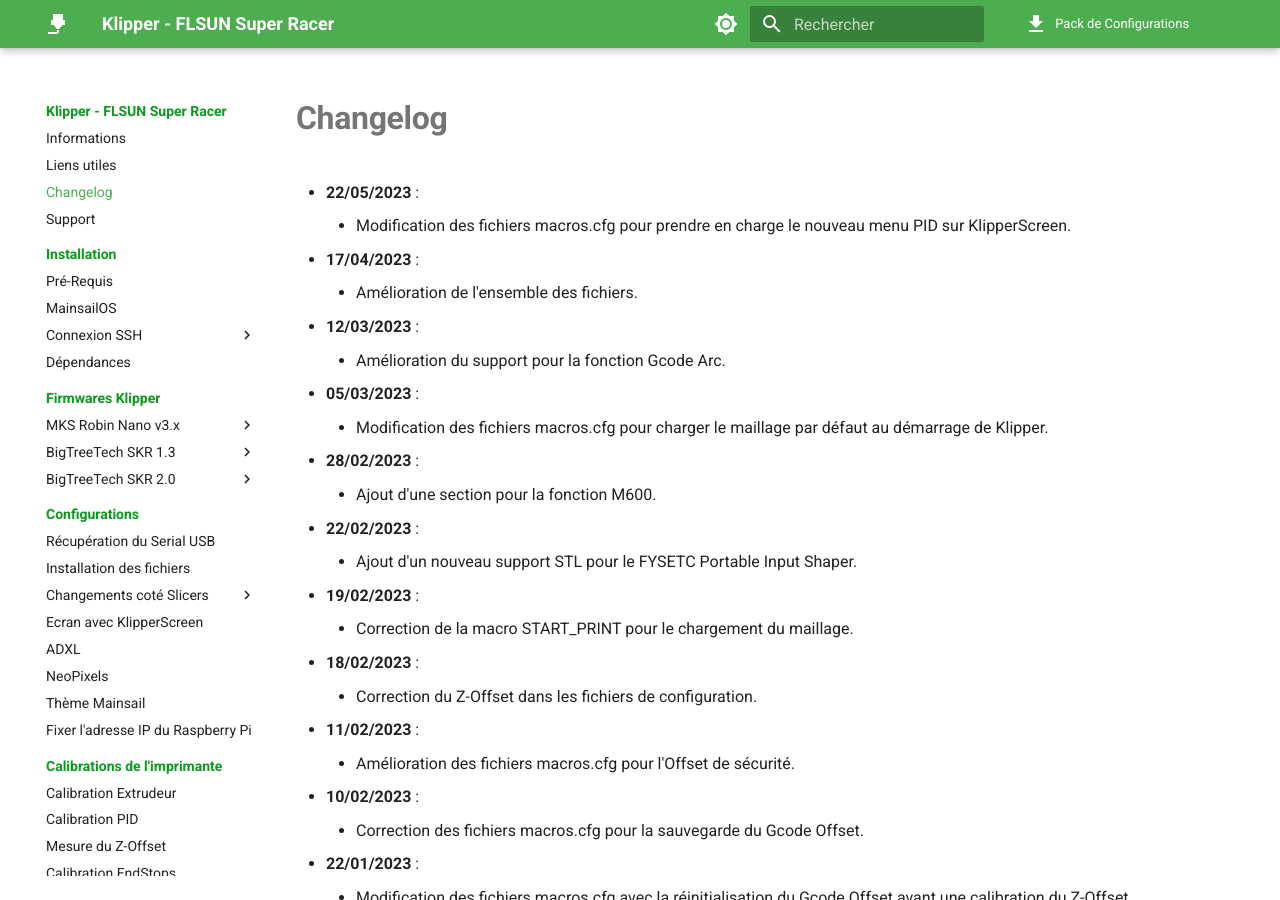
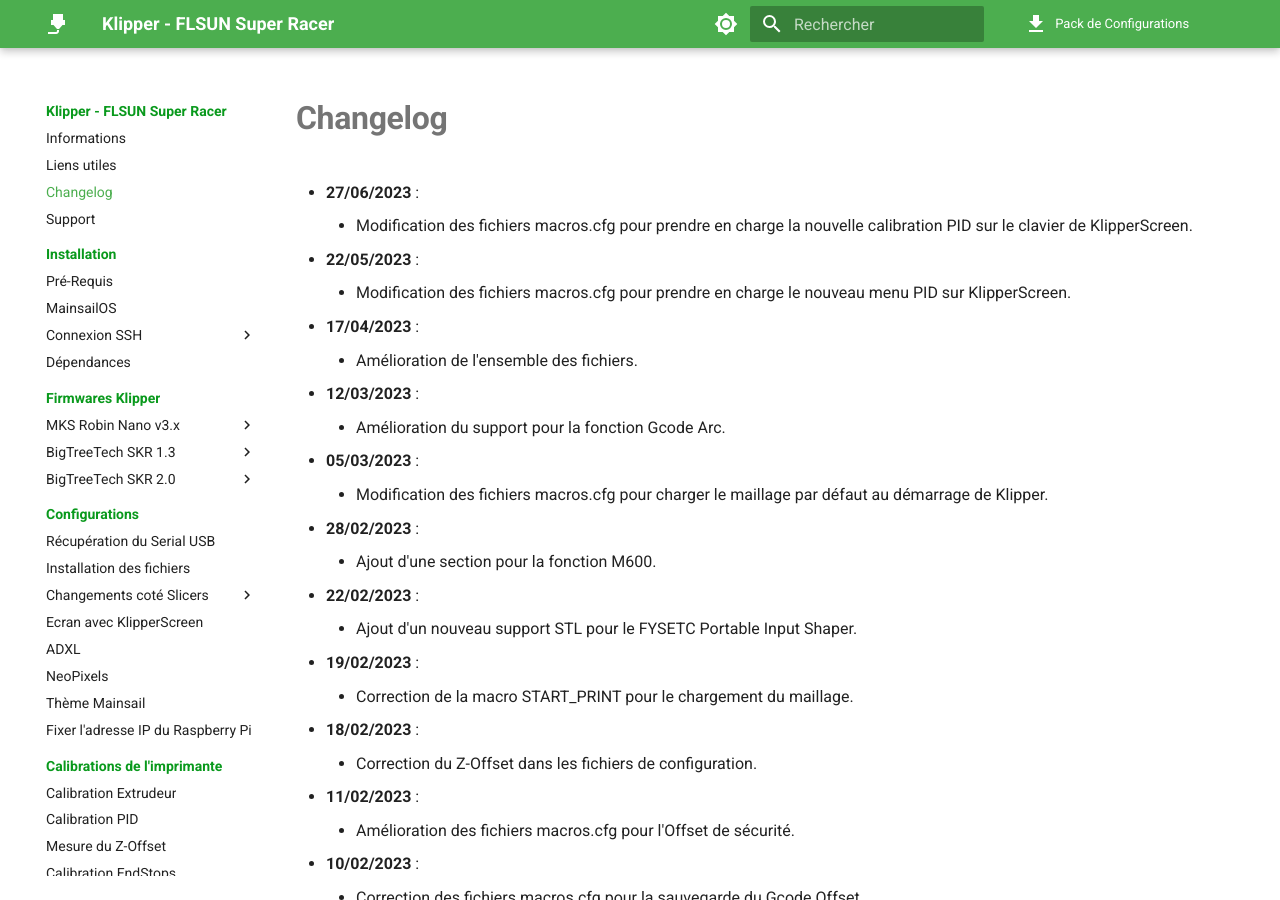
Before and after one commit to Guilouz/Klipper-Flsun-Super-Racer, an MkDocs documentation site: the page built from docs/changelog.md, in a window 1280 px wide and 900 px high. Built offline with MkDocs 1.6.1 and Material for MkDocs 9.7.7, drawn with Linux system fonts in a browser that asks for light colours; comment, search, counter and statistics services are not loaded.

Commit message:
Update changelog.md

```diff
--- a/docs/changelog.md
+++ b/docs/changelog.md
@@ -6,6 +6,12 @@
 # Changelog
 
 <ul>
+  </li>
+    <li><b>27/06/2023</b> :
+    <ul>
+      <li>Modification des fichiers macros.cfg pour prendre en charge la nouvelle calibration PID sur le clavier de KlipperScreen.</li>
+    </ul>
+  </li>
   </li>
     <li><b>22/05/2023</b> :
     <ul>
```
